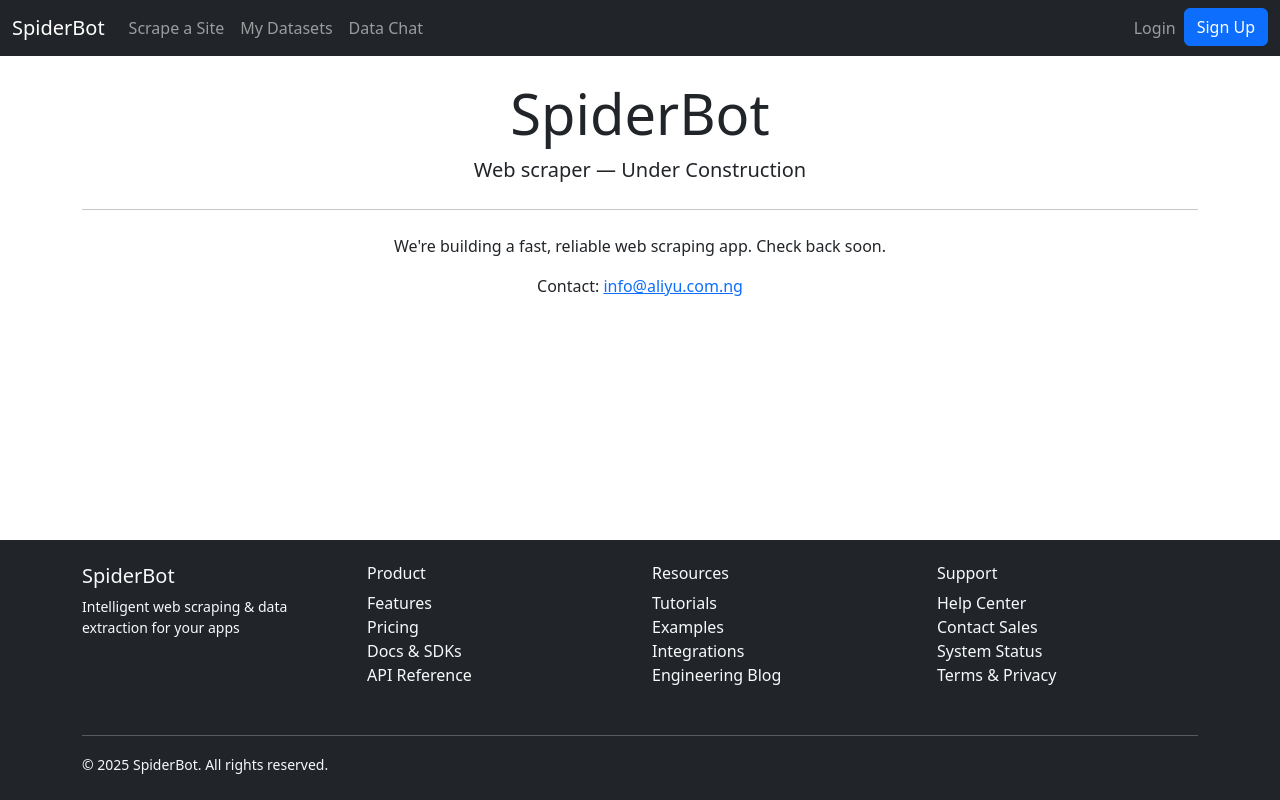
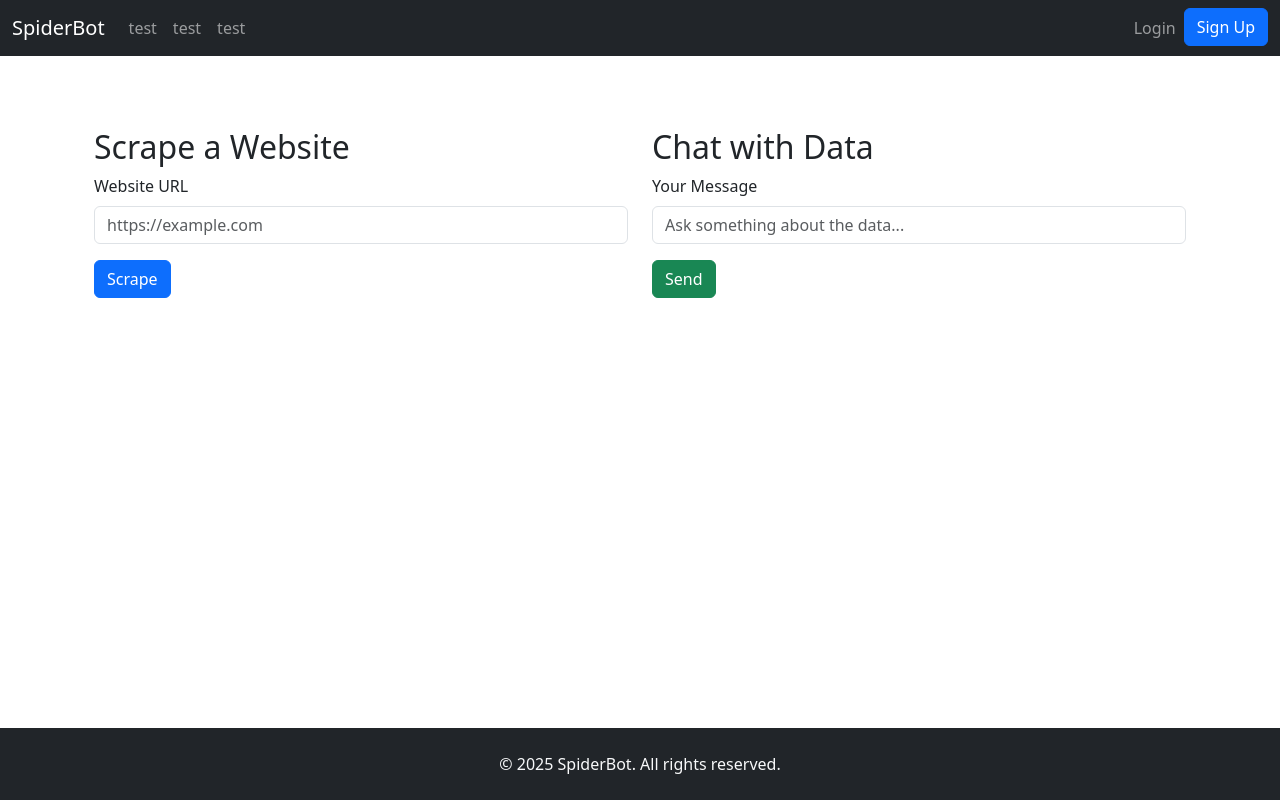
Before and after one commit to drizzlle/SpiderBot, a Django app: page / in a window 1280 px wide. Run offline with Django 5.2, Linux system fonts and the light colour scheme.

Commit message:
Implement scraping and chat functionalities with API integration; update views and templates accordingly

```diff
--- /dev/null
+++ b/api/services.py
@@ -0,0 +1,27 @@
+import requests
+
+# n8n webhook URLs
+N8N_BASE_URL = "https://drizzle.app.n8n.cloud/webhook"
+SCRAPE_URL = f"{N8N_BASE_URL}/scrape"
+CHAT_URL = f"{N8N_BASE_URL}/chat"
+
+def scrape_website(url):
+    response = requests.post(SCRAPE_URL, json={"url": url})
+    if response.text:
+        return response.json()
+    return {"status": "success", "message": "Scraping started"}
+
+def chat_with_ai(message, user_id):
+    session_id = f"user_{user_id}"
+    response = requests.post(
+        CHAT_URL,
+        json={
+            "message": message,
+            "sessionId": session_id
+        }
+    )
+    result = response.json()
+
+    if isinstance(result, list) and len(result) > 0:
+        return result[0]
+    return result
--- a/api/urls.py
+++ b/api/urls.py
@@ -1,12 +1,13 @@
 from django.urls import path, include
 from rest_framework.routers import DefaultRouter
-from .views import UserViewSet
+from .views import UserViewSet, ScrapeView, ChatView
 
 # Create a router and register our viewsets with it.
 router = DefaultRouter()
 router.register(r'users', UserViewSet)
 
-# The API URLs are now determined automatically by the router.
 urlpatterns = [
     path('', include(router.urls)),
+    path('scrape/', ScrapeView.as_view(), name='scrape'),
+    path('chat/', ChatView.as_view(), name='chat'),
 ]
--- a/pages/views.py
+++ b/pages/views.py
@@ -1,5 +1,25 @@
 from django.shortcuts import render
-# Create your views here.
+from api.services import scrape_website, chat_with_ai
+import json
 
 def home(request):
-    return render(request, "pages/index.html")
+    context = {
+        'scrape_result': None,
+        'chat_response': None,
+        'previous_chat': None,
+    }
+
+    if request.method == 'POST':
+        if 'scrape_submit' in request.POST:
+            url = request.POST.get('url')
+            result = scrape_website(url)
+            context['scrape_result'] = json.dumps(result, indent=2)
+
+        elif 'chat_submit' in request.POST:
+            message = request.POST.get('message')
+            context['previous_chat'] = message
+            user_id = 1
+            response = chat_with_ai(message, user_id)
+            context['chat_response'] = response
+
+    return render(request, "pages/index.html", context)
--- a/requirements.txt
+++ b/requirements.txt
@@ -6,3 +6,4 @@ packaging==25.0
 psycopg2==2.9.11
 python-dotenv==1.2.1
 sqlparse==0.5.3
+requests
--- a/templates/includes/footer.html
+++ b/templates/includes/footer.html
@@ -1,49 +1,5 @@
 <footer class="bg-dark text-light py-4 mt-auto">
     <div class="container">
-        <div class="row">
-            <div class="col-md-3 mb-3">
-                <h5>SpiderBot</h5>
-                <p class="small text-light">Intelligent web scraping & data extraction for your apps</p>
-            </div>
-            <div class="col-md-3 mb-3">
-                <h6>Product</h6>
-                <ul class="list-unstyled">
-                    <li><a href="#features" class="text-light text-decoration-none">Features</a></li>
-                    <li><a href="#pricing" class="text-light text-decoration-none">Pricing</a></li>
-                    <li><a href="#docs" class="text-light text-decoration-none">Docs & SDKs</a></li>
-                    <li><a href="#api" class="text-light text-decoration-none">API Reference</a></li>
-                </ul>
-            </div>
-            <div class="col-md-3 mb-3">
-                <h6>Resources</h6>
-                <ul class="list-unstyled">
-                    <li><a href="#tutorials" class="text-light text-decoration-none">Tutorials</a></li>
-                    <li><a href="#examples" class="text-light text-decoration-none">Examples</a></li>
-                    <li><a href="#integrations" class="text-light text-decoration-none">Integrations</a></li>
-                    <li><a href="#blog" class="text-light text-decoration-none">Engineering Blog</a></li>
-                </ul>
-            </div>
-            <div class="col-md-3 mb-3">
-                <h6>Support</h6>
-                <ul class="list-unstyled">
-                    <li><a href="#help" class="text-light text-decoration-none">Help Center</a></li>
-                    <li><a href="#contact" class="text-light text-decoration-none">Contact Sales</a></li>
-                    <li><a href="#status" class="text-light text-decoration-none">System Status</a></li>
-                    <li><a href="#legal" class="text-light text-decoration-none">Terms & Privacy</a></li>
-                </ul>
-            </div>
-        </div>
-        <hr class="bg-secondary">
-        <div class="row align-items-center">
-            <div class="col-md-6">
-                <p class="small mb-0">&copy; 2025 SpiderBot. All rights reserved.</p>
-            </div>
-            <div class="col-md-6 text-md-end">
-                <a href="https://github.com/your-org/spiderbot" class="text-light me-3" target="_blank" rel="noopener" aria-label="GitHub"><i class="fab fa-github"></i></a>
-                <a href="#docs" class="text-light me-3" aria-label="Documentation"><i class="fas fa-book"></i></a>
-                <a href="https://twitter.com/spiderbot" class="text-light me-3" target="_blank" rel="noopener" aria-label="Twitter"><i class="fab fa-twitter"></i></a>
-                <a href="#community" class="text-light" aria-label="Community"><i class="fab fa-discord"></i></a>
-            </div>
-        </div>
+        <p class="mb-0 text-center">&copy; 2025 SpiderBot. All rights reserved.</p>
     </div>
 </footer>
--- a/templates/includes/navbar.html
+++ b/templates/includes/navbar.html
@@ -7,13 +7,13 @@
             <div class="collapse navbar-collapse" id="navbarNav">
                 <ul class="navbar-nav me-auto">
                     <li class="nav-item">
-                        <a class="nav-link" href="#">Scrape a Site</a>
+                        <a class="nav-link" href="#">test</a>
                     </li>
                     <li class="nav-item">
-                        <a class="nav-link" href="#">My Datasets</a>
+                        <a class="nav-link" href="#">test</a>
                     </li>
                     <li class="nav-item">
-                        <a class="nav-link" href="#">Data Chat</a>
+                        <a class="nav-link" href="#">test</a>
                     </li>
                 </ul>
                 <ul class="navbar-nav">
--- a/templates/pages/index.html
+++ b/templates/pages/index.html
@@ -2,11 +2,49 @@
 {% block title %}Home - SpiderBot{% endblock title %}
 
 {% block content %}
-<div class="jumbotron text-center">
-    <h1 class="display-4">SpiderBot</h1>
-    <p class="lead">Web scraper — Under Construction</p>
-    <hr class="my-4">
-    <p>We're building a fast, reliable web scraping app. Check back soon.</p>
-    <p>Contact: <a href="mailto:info@aliyu.com.ng">info@aliyu.com.ng</a></p>
+<div class="container mt-5">
+    <div class="row">
+        <!-- Scraper Section -->
+        <div class="col-md-6">
+            <h2>Scrape a Website</h2>
+            <form method="post">
+                {% csrf_token %}
+                <div class="mb-3">
+                    <label for="url-input" class="form-label">Website URL</label>
+                    <input type="url" class="form-control" id="url-input" name="url" placeholder="https://example.com" required>
+                </div>
+                <button type="submit" name="scrape_submit" class="btn btn-primary">Scrape</button>
+            </form>
+            {% if scrape_result %}
+            <div class="mt-3">
+                <h3>Scrape Result:</h3>
+                <pre>{{ scrape_result }}</pre>
+            </div>
+            {% endif %}
+        </div>
+
+        <!-- Chat Section -->
+        <div class="col-md-6">
+            <h2>Chat with Data</h2>
+            <form method="post">
+                {% csrf_token %}
+                <div class="mb-3">
+                    <label for="chat-input" class="form-label">Your Message</label>
+                    <input type="text" class="form-control" id="chat-input" name="message" placeholder="Ask something about the data..." required>
+                </div>
+                <button type="submit" name="chat_submit" class="btn btn-success">Send</button>
+            </form>
+            {% if previous_chat %}
+            <div class="mt-3">
+                <p><strong>You:</strong> {{ previous_chat }}</p>
+            </div>
+            {% endif %}
+            {% if chat_response %}
+            <div class="mt-3">
+                <p><strong>AI:</strong> {{ chat_response }}</p>
+            </div>
+            {% endif %}
+        </div>
+    </div>
 </div>
 {% endblock content %}
```
Also changed, not shown: api/views.py (+22 -4 lines).
